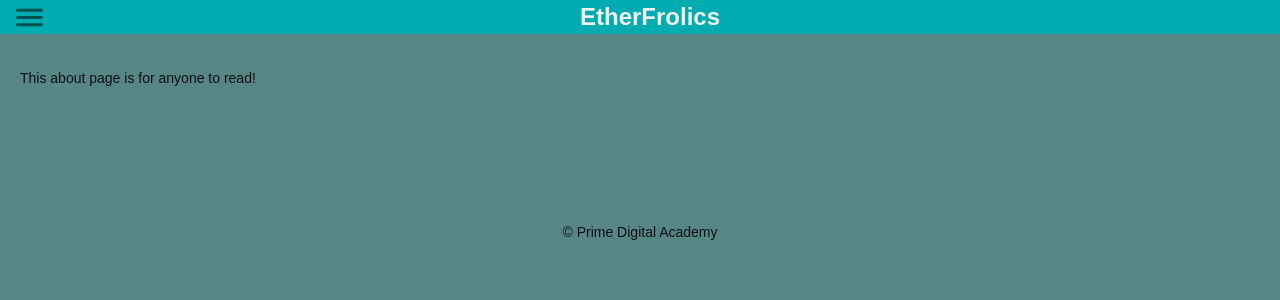
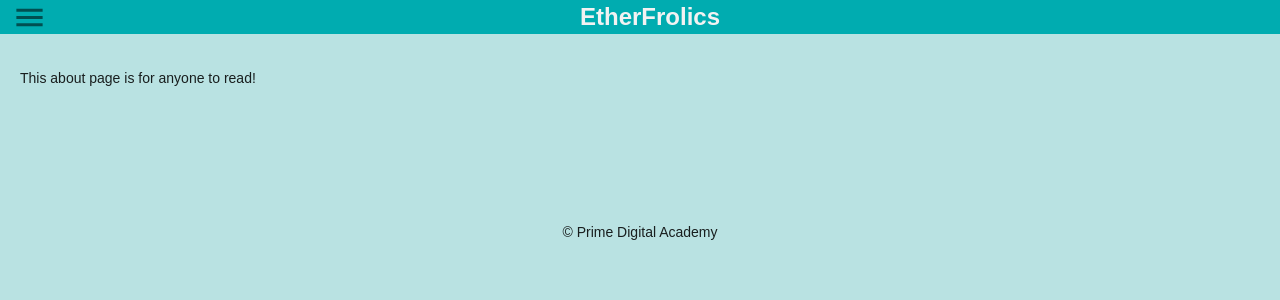
Before and after one commit to TuckerLandis/EtherFrolics, a React (Create React App) app: page /#/about in a window 1280 px wide. Shown: the top 300 px of the page. Built offline with nearby package versions, Linux system fonts and the light colour scheme; no server answers.

Commit message:
centered some things, also apply shadow to file input label

```diff
--- a/src/components/App/App.css
+++ b/src/components/App/App.css
@@ -2,7 +2,7 @@ html,
 body,
 #react-root {
   height: 100%;
-  background-color: #588585;
+  background-color: #b9e2e2;
 }
 
 body {
@@ -135,6 +135,7 @@ input {
 
 .registration-title{
   text-align: center;
+  padding-top: 0.5em;
 }
 
 .registration-title-subheading{
@@ -165,13 +166,11 @@ input[type=text]{
   font-family: Alegreya-Sans,Arial,Georgia,system-ui;
   line-height: 1.75;
   border-radius: 4px;
-
-
-
   margin-bottom: 0.5em;
   color: black;
   background-color: #7fbf7f;
   display: inline-block;
+  box-shadow: 0px 3px 1px -2px rgb(0 0 0 / 20%),
 }
 
 .inputfile-label:focus,
--- a/src/components/ProviderRegistration/FormComponents/EducationMultiRow.jsx
+++ b/src/components/ProviderRegistration/FormComponents/EducationMultiRow.jsx
@@ -95,7 +95,10 @@ function EducationMultiRow(props) {
                             value={endDate} onChange={handleChange} />
                     </div>
 
+                    <div className="text-field-wrapper">
                     <Typography variant="body1">Attach a Transcript</Typography>
+                    </div>
+
 
                     <ImageUploader imageType={imageType} attachImageFunction={handleImageAttach} />
 
--- a/src/components/ProviderRegistration/Stepper.jsx
+++ b/src/components/ProviderRegistration/Stepper.jsx
@@ -11,6 +11,9 @@ const styles = {
     minWidth: 300,
     maxWidth: 400,
     flexGrow: 1,
+    borderRadius: 20,
+    marginLeft: 5,
+    marginRight: 5,
   },
 };
 
```
